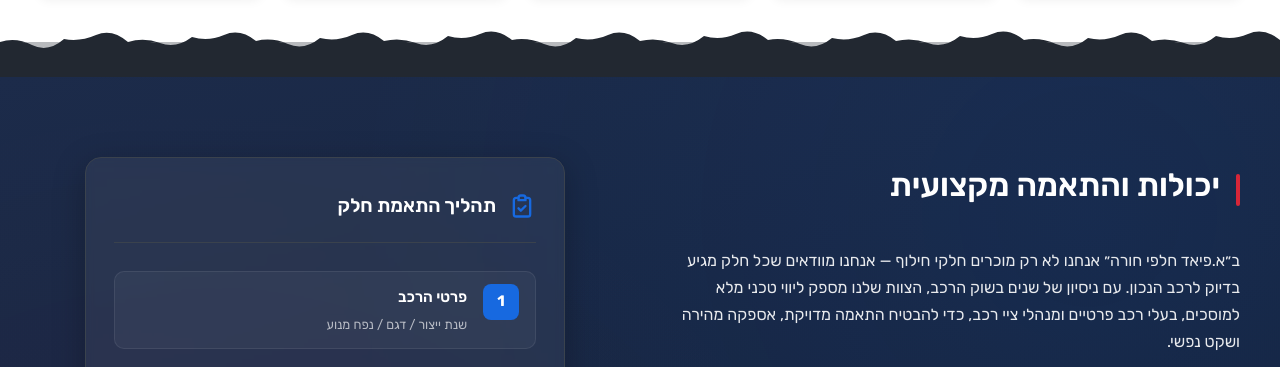
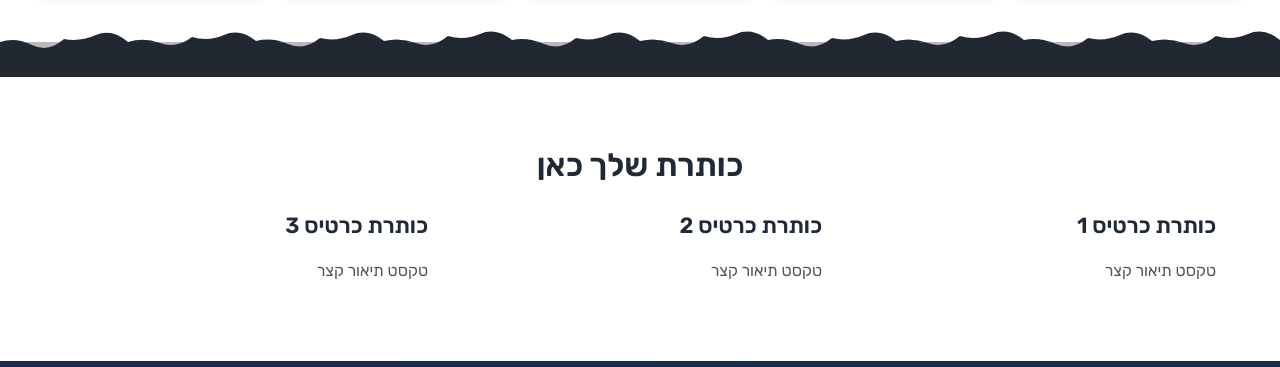
Before and after one commit to slipwoker/zappy-website-3b8a990b-82a5-4b98-a168-1cae34989d2a, a plain HTML site: page index.html in a window 1280 px wide. Shown: the part 2286-2653 px from the top of the page. Drawn offline with Linux system fonts and the light colour scheme; no server answers.

Commit message:
Background sync: Progressive GitHub Sync

```diff
--- a/index.html
+++ b/index.html
@@ -749,7 +749,7 @@ body:has(.zappy-announcement-bar) .navbar:not(.zappy-catalog-menu):not(.mobile-s
 
   <div class="nav-container">
     <div class="nav-right-group"><div class="nav-brand">
-      <a href="/" class="logo-link"><img class="logo" src="/assets/.-auto-parts-retail-logo-1784292840811-xnd8mq.webp?v=1784292841715-8kmkm5" alt="א.פיאד חלפי חורה" data-image-type="logo" decoding="async" width="35" height="35" /></a>
+      <a href="/" class="logo-link"><img class="logo" src="/assets/.-auto-parts-retail-logo-1784292840811-xnd8mq.webp?v=1784292841715-8kmkm5" alt="א.פיאד חלפי חורה" data-image-type="logo" style decoding="async" width="35" height="35" /></a>
     </div><ul class="nav-menu" id="navMenu">
 
     <li><a href="/">בית</a></li><li class="menu-item-has-children zappy-products-dropdown">
@@ -1462,6 +1462,36 @@ body:has(.zappy-announcement-bar) .navbar:not(.zappy-catalog-menu):not(.mobile-s
         </svg>
     </div>
 </section>
+
+
+<section id="layout-1784293024307" class="layout-section" data-zappy-component="true" style="width: 100%; padding: 60px 0; direction: rtl;" data-component-id="basic-three-columns">
+  <div class="container" style="max-width: 1200px; margin: 0 auto; padding: 0 1.5rem;">
+  <h2 style="font-size: 32px; font-weight: 700; color: #1F2937; margin-bottom: 40px; text-align: center; font-family: :before, .quote::before, [data-quote]::before {
+  content: \201C;">כותרת שלך כאן</h2>
+  <div class="three-column-grid" style="--zappy-grid-cols: repeat(auto-fit, minmax(250px, 1fr)); display: grid; grid-template-columns: repeat(auto-fit, minmax(250px, 1fr)); gap: 30px;" data-zappy-explicit-columns="true">
+    <div>
+      <h3 style="font-size: 20px; font-weight: 600; color: #1F2937; margin-bottom: 12px; font-family: :before, .quote::before, [data-quote]::before {
+  content: \201C;">כותרת כרטיס 1</h3>
+      <p style="font-size: 16px; line-height: 1.6; color: #1F2937; opacity: 0.8; font-family: :before, .quote::before, [data-quote]::before {
+  content: \201C;">טקסט תיאור קצר</p>
+    </div>
+    <div>
+      <h3 style="font-size: 20px; font-weight: 600; color: #1F2937; margin-bottom: 12px; font-family: :before, .quote::before, [data-quote]::before {
+  content: \201C;">כותרת כרטיס 2</h3>
+      <p style="font-size: 16px; line-height: 1.6; color: #1F2937; opacity: 0.8; font-family: :before, .quote::before, [data-quote]::before {
+  content: \201C;">טקסט תיאור קצר</p>
+    </div>
+    <div>
+      <h3 style="font-size: 20px; font-weight: 600; color: #1F2937; margin-bottom: 12px; font-family: :before, .quote::before, [data-quote]::before {
+  content: \201C;">כותרת כרטיס 3</h3>
+      <p style="font-size: 16px; line-height: 1.6; color: #1F2937; opacity: 0.8; font-family: :before, .quote::before, [data-quote]::before {
+  content: \201C;">טקסט תיאור קצר</p>
+    </div>
+  </div>
+  </div>
+</section>
+
+
 
 <section data-band-index="2" class="index-capabilities-section" data-layout-spec="בית-capabilities" id="index-capabilities-section">
   <div class="index-capabilities-container">
@@ -1530,7 +1560,7 @@ body:has(.zappy-announcement-bar) .navbar:not(.zappy-catalog-menu):not(.mobile-s
         <div class="index-capabilities-board-steps">
           <div class="index-capabilities-step">
             <p><span class="index-capabilities-step-num">1</span>
-            </p><div class="index-capabilities-step-content">
+            </p><div class="index-capabilities-step-content" style>
               <strong class="index-capabilities-step-label">פרטי הרכב</strong>
               <span class="index-capabilities-step-detail">שנת ייצור / דגם / נפח מנוע&nbsp;</span>
             </div>
--- a/public/product-feed.xml
+++ b/public/product-feed.xml
@@ -4,6 +4,6 @@
     <title>א.פיאד חלפי חורה</title>
     <link>https://example.com</link>
     <description>Product feed for א.פיאד חלפי חורה</description>
-    <lastBuildDate>Fri, 17 Jul 2026 12:57:15 GMT</lastBuildDate>
+    <lastBuildDate>Fri, 17 Jul 2026 12:57:35 GMT</lastBuildDate>
   </channel>
 </rss>
--- a/public/products.json
+++ b/public/products.json
@@ -1,6 +1,6 @@
 {
   "@context": "https://schema.org",
-  "generated_at": "2026-07-17T12:57:15.339Z",
+  "generated_at": "2026-07-17T12:57:35.520Z",
   "base_url": "https://example.com",
   "currency": "ILS",
   "count": 0,
```
Also changed, not shown: public/index.html (+1 -1 lines), public/llms-full.txt, 3 other files.
